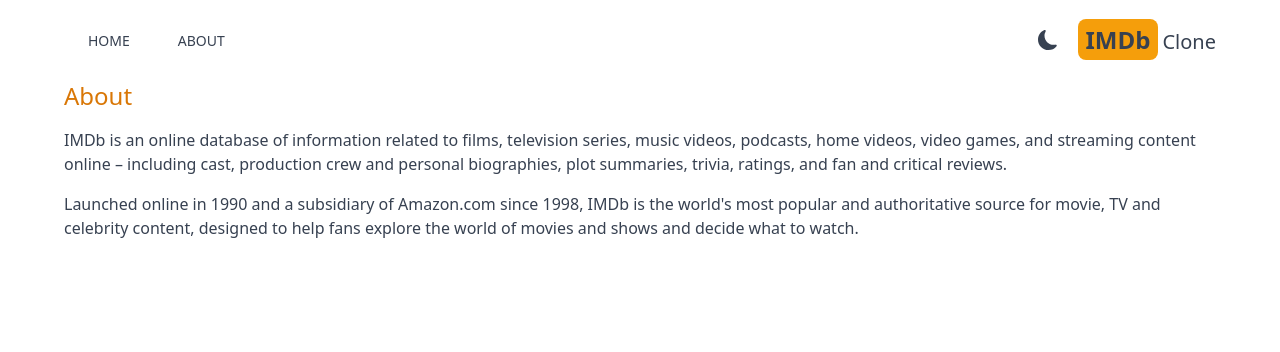
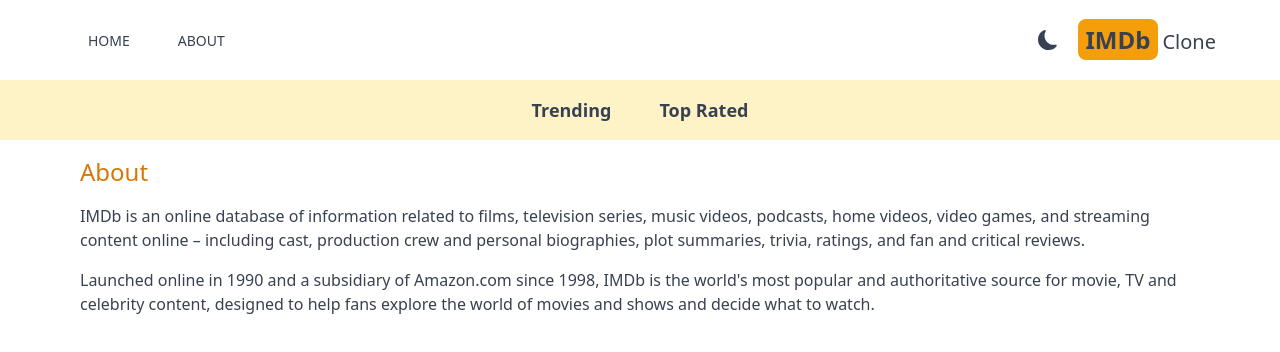
Before and after one commit to Dissanayake71/imdn, a Next.js app: page /about in a window 1280 px wide. Shown: the top 352 px of the page. Built offline with nearby package versions, Linux system fonts and the light colour scheme.

Commit message:
create navbar component

```diff
--- a/src/app/about/page.jsx
+++ b/src/app/about/page.jsx
@@ -2,7 +2,7 @@
 
 export default function page() {
   return (
-    <div className="max-w-6xl mx-auto space-y-4">
+    <div className="max-w-6xl mx-auto space-y-4 p-4">
       <h1 className="text-2xl font-medium text-amber-600">About</h1>
       <p>IMDb is an online database of information
         related
--- a/src/app/layout.jsx
+++ b/src/app/layout.jsx
@@ -2,6 +2,7 @@
 
 import './globals.css'
 import Providers from './Providers'
+import Navbar from '@/components/Navbar'
 
 
 export default function RootLayout({ children }) {
@@ -13,6 +14,7 @@
         {/*Header */}
         <Header/>
         {/*Navbar */}
+        <Navbar/>
         {/*SearchBox */}
 
 
--- /dev/null
+++ b/src/components/Navbar.jsx
@@ -0,0 +1,13 @@
+import React from 'react'
+import NavbarItem from './NavbarItem'
+
+export default function Navbar() {
+  return (
+    <div className='flex justify-center dark:bg-gray-600 bg-amber-100
+    lg:text-lg p-4'>
+        <NavbarItem title="Trending" param="fetchTrending"/>
+        <NavbarItem title="Top Rated" param="fetchTopRated"/>
+
+    </div>
+  )
+}
--- /dev/null
+++ b/src/components/NavbarItem.jsx
@@ -0,0 +1,17 @@
+"use client";
+import Link from "next/link";
+
+import {useSearchParams} from "next/navigation"
+export default function NavbarItem({title,
+     param}) {
+        const searchParams =useSearchParams();
+        const genre = searchParams.get("genre");
+
+  return (
+    <div>
+        <Link className={`m-4 hover:text-amber-600
+        font-semibold p-2 ${ genre && genre === param && "underline underline-offset-8 decoration-4 decoration-amber-500 rounded-lg"}`}
+         href={`/?genre=${param}`}>{title}</Link>
+    </div>
+  )
+}
```
Lines whose indentation alone changed are shown as unchanged.
